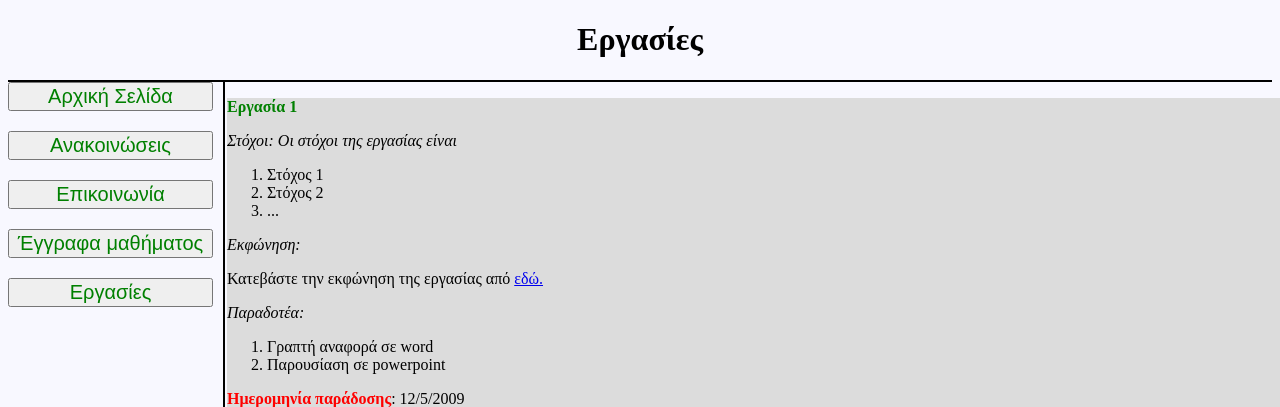
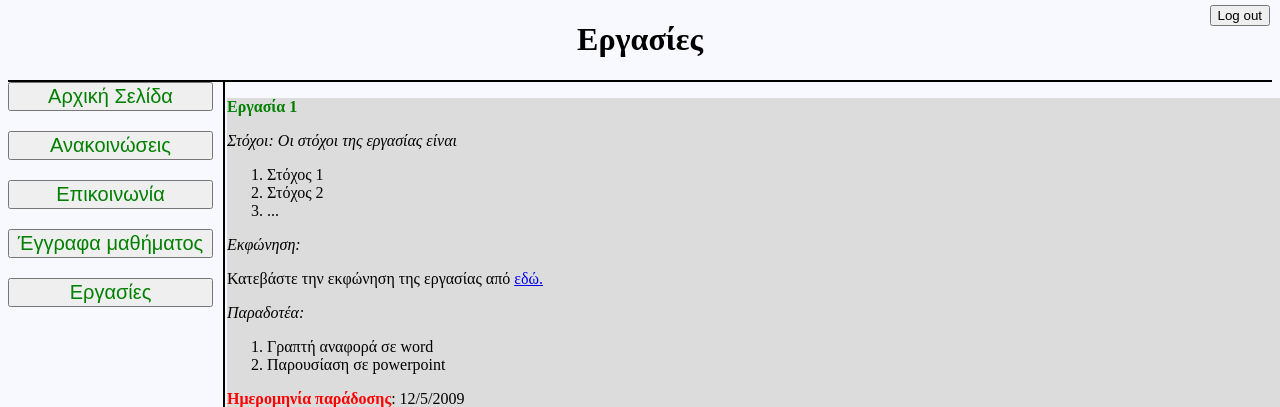
Before and after one commit to rrgeorgio/EPD, a PHP site: page /homework.html in a window 1280 px wide; the page is wider, and only the part inside the window is pictured. Shown: the top 407 px of that part. Run offline with PHP 8.4, Linux system fonts and the light colour scheme.

Commit message:
Added logout button

```diff
--- a/announcement.html
+++ b/announcement.html
@@ -10,6 +10,7 @@
   <body>
     <a id="top"></a>
     <div class="page-title">
+    <input class="log_out" type="button" value="Log out" action="log_out.php"/>
       <h1>Ανακοινώσεις</h1>
     </div>
 
--- a/communication.html
+++ b/communication.html
@@ -9,6 +9,7 @@
 
   <body>
     <div class="page-title">
+    <input class="log_out" type="button" value="Log out" action="log_out.php"/>
       <h1>Επικοινωνία</h1>
     </div>
 
--- a/css/pagestyle.css
+++ b/css/pagestyle.css
@@ -59,12 +59,16 @@ h1 {
 }
 #username_field,
 #password_field {
-    width:200px;
-    box-sizing:border-box;
-    padding: 0;
-    margin: 0;
-
+  width: 200px;
+  box-sizing: border-box;
+  padding: 0;
+  margin: 0;
 }
-.tutor_edit{
-    display:none;
+.tutor_edit {
+  display: none;
 }
+.log_out {
+  position: absolute;
+  right: 10px;
+  top: 5px;
+}
--- a/documents.html
+++ b/documents.html
@@ -9,6 +9,7 @@
 
   <body>
     <div class="page-title">
+    <input class="log_out" type="button" value="Log out" action="log_out.php"/>
       <h1>Έγγραφα μαθήματος</h1>
     </div>
 
--- a/homework.html
+++ b/homework.html
@@ -11,6 +11,7 @@
 <a id="top"></a>
 <body>
 <div class="page-title">
+<input class="log_out" type="button" value="Log out" action="log_out.php"/>
 <h1>Εργασίες</h1>
 </div>
 
--- a/index.html
+++ b/index.html
@@ -9,6 +9,7 @@
 
   <body>
     <div class="page-title">
+      <input class="log_out" type="button" value="Log out" action="log_out.php"/>
       <h1>Αρχική Σελίδα</h1>
     </div>
 
```
